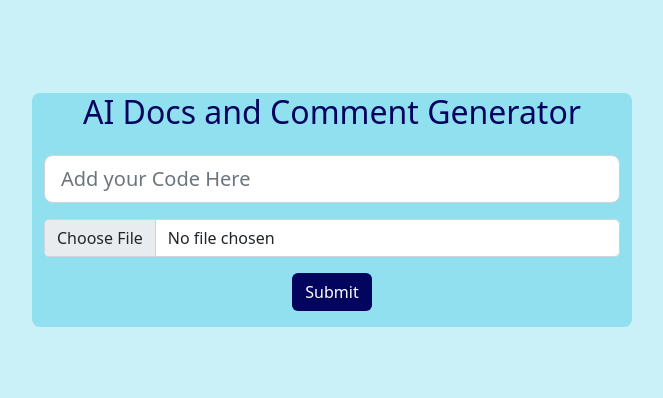
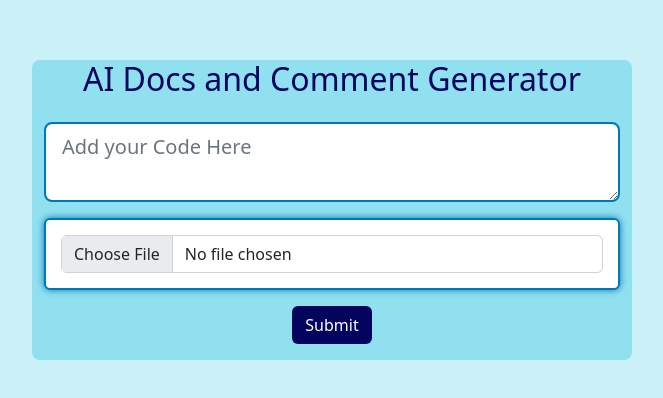
Before and after one commit to faiqa-shahid/my-trae-AI-project-, a plain HTML site: page index.html in a window 1280 px wide. Shown: the part 190-588 px from the top of the page, without its empty margins (308-971 px from the left). Drawn offline with nearby package versions, Linux system fonts and the light colour scheme.

Commit message:
my2ndcommit

```diff
--- a/css/style.css
+++ b/css/style.css
@@ -25,8 +25,23 @@ h2{
 }
 .file-upload-container  {
       background-color:white;
+      padding: 15px;
+      box-shadow: 0 0 7px var(--honolulu-blue)!important;
+      border:2px solid var(--honolulu-blue);
 }
 .btn{
 background-color: var(--federal-blue)!important;
-color: white !important;;
- }
+color: white !important;
+}
+textarea{
+    border :2px solid var(--honolulu-blue)!important;
+}
+
+textarea:hover{
+cursor:pointer;
+}
+textarea:focus {
+      outline: none;
+      box-shadow: 0 0 5px var(--honolulu-blue)!important;
+
+  }
--- a/index.html
+++ b/index.html
@@ -21,13 +21,14 @@
                     </h2>
                 </div>
                 <div class="col-12 ">
-                <form action="" class="mb-3">
+                    <form action="" onsubmit="handleSubmit(e)" class="mb-3">
                         <div class="input-group input-group-lg mb-3">
-                        <input type="text" class="form-control" aria-label="Sizing example input"
-                        aria-describedby="inputGroup-sizing-lg" placeholder="Add your Code Here">
+                            <textarea class="form-control" aria-label="With textarea"
+                                placeholder="Add your Code Here"></textarea>
                         </div>
                         <div class="file-upload-container rounded-2 mb-3">
-                        <input class="form-control" type="file" id="formFile" accept=".jpg,.jpeg,.png ,.txt,.js,.py,.cpp,.java">
+                            <input class="form-control" type="file" id="formFile"
+                                accept=".jpg,.jpeg,.png ,.txt,.js,.py,.cpp,.java">
                         </div>
                         <button type="submit" class="btn" onclick="submitCode()">Submit</button>
 
--- /dev/null
+++ b/js/script.js
@@ -0,0 +1,4 @@
+
+  function handleSubmit(event) {
+    e.preventDefault();
+  }
```
Lines whose indentation alone changed are shown as unchanged.
